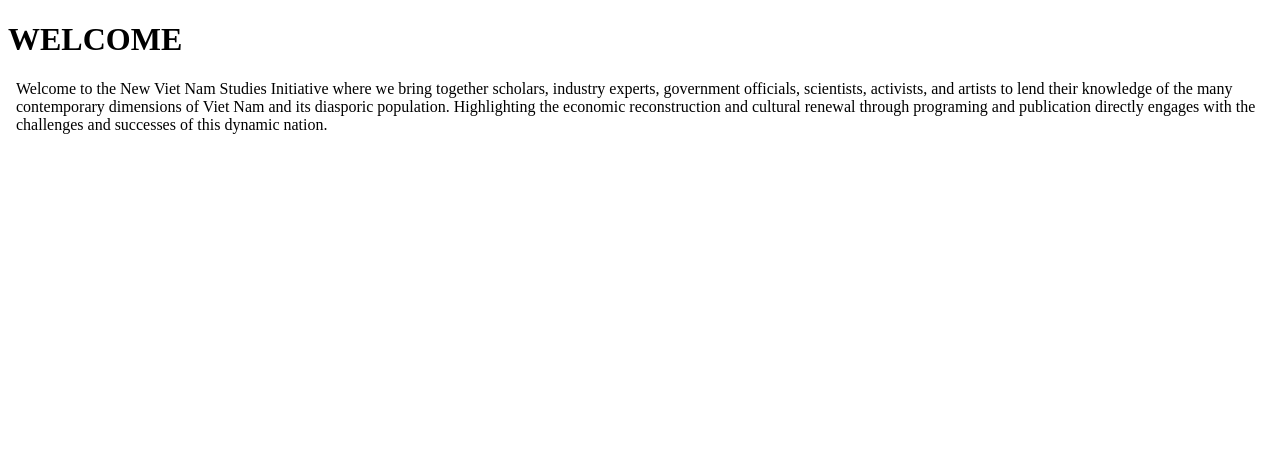
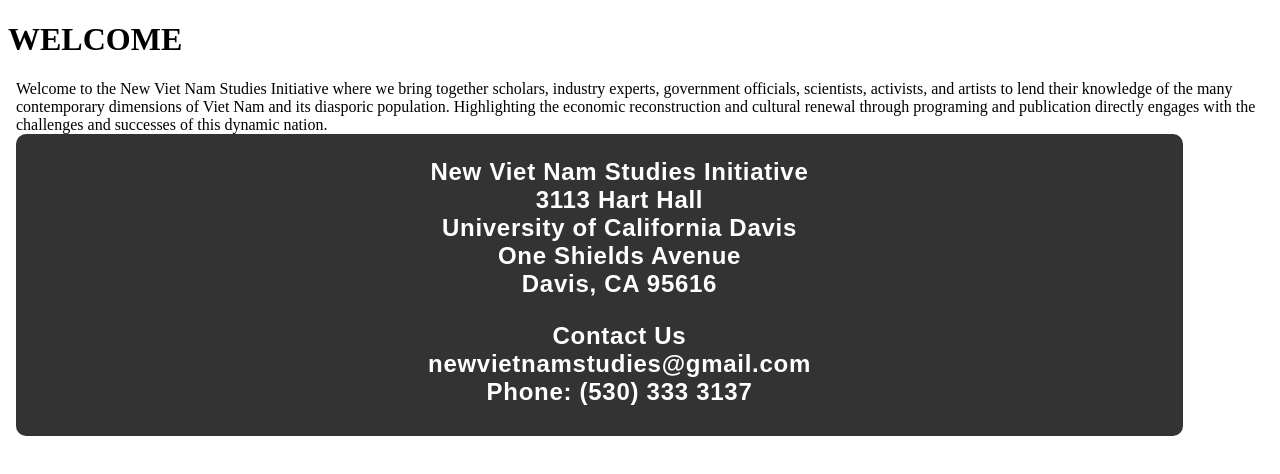
Before and after one commit to include-davis/nvsi, a Next.js app: page / in a window 1280 px wide. Shown: the top 474 px of the page. Built offline with nearby package versions, Linux system fonts and the light colour scheme.

Commit message:
Add the Address component for the Home Page
Copied css from Figma :joy:

```diff
--- /dev/null
+++ b/components/address.js
@@ -0,0 +1,28 @@
+import styles from './homeAddress.module.css'
+
+export default function Address ({ PhysAddress, ContactInfo }) {
+    return (
+        <div className={styles.container}>
+            <div className={styles.text}>
+                <ul className={styles.list}>
+                    {
+                        PhysAddress.map((elem) => {
+                            return <li className={styles.listItem} key={elem}>
+                                {elem}
+                            </li>
+                        })
+                    }
+                </ul>
+                <ul className={styles.list}>
+                    {
+                        ContactInfo.map((item) => {
+                            return <li className={styles.listItem} key={item}>
+                                {item}
+                            </li>
+                        })
+                    }
+                </ul>
+            </div>
+        </div>
+    )
+}
--- /dev/null
+++ b/components/homeAddress.module.css
@@ -0,0 +1,30 @@
+.container{
+    position: absolute;
+    width: 1167px;
+    height: 302px;
+
+    background: #333333;
+    backdrop-filter: blur(4px);
+
+    /* Note: backdrop-filter has minimal browser support */
+    border-radius: 10px;
+}
+
+.text {
+    /* Heading 3 */
+    font-family: Arial;
+    font-style: normal;
+    font-weight: bold;
+    font-size: 24px;
+    line-height: 28px;
+    text-align: center;
+    letter-spacing: 0.03em;
+
+    color: #FFFFFF;
+}
+
+.listItem {
+    list-style-type: none;
+    padding: 0;
+    margin: 0;
+}
--- a/pages/index.jsx
+++ b/pages/index.jsx
@@ -1,3 +1,19 @@
+import Address from "../components/address";
+
+const address = [
+  "New Viet Nam Studies Initiative",
+  "3113 Hart Hall",
+  "University of California Davis",
+  "One Shields Avenue",
+  "Davis, CA 95616"
+]
+
+const contact = [
+  "Contact Us",
+  "newvietnamstudies@gmail.com",
+  "Phone: (530) 333 3137"
+]
+
 const Home = () => {
   return (
     <div id="home-page">
@@ -10,6 +26,9 @@ const Home = () => {
         reconstruction and cultural renewal through programing and publication
         directly engages with the challenges and successes of this dynamic
         nation.
+
+      <Address PhysAddress={address} ContactInfo={contact} />
+
       </body>
     </div>
   );
```
Also changed, not shown: pages/testing/test.js (added, +34 -0 lines).
